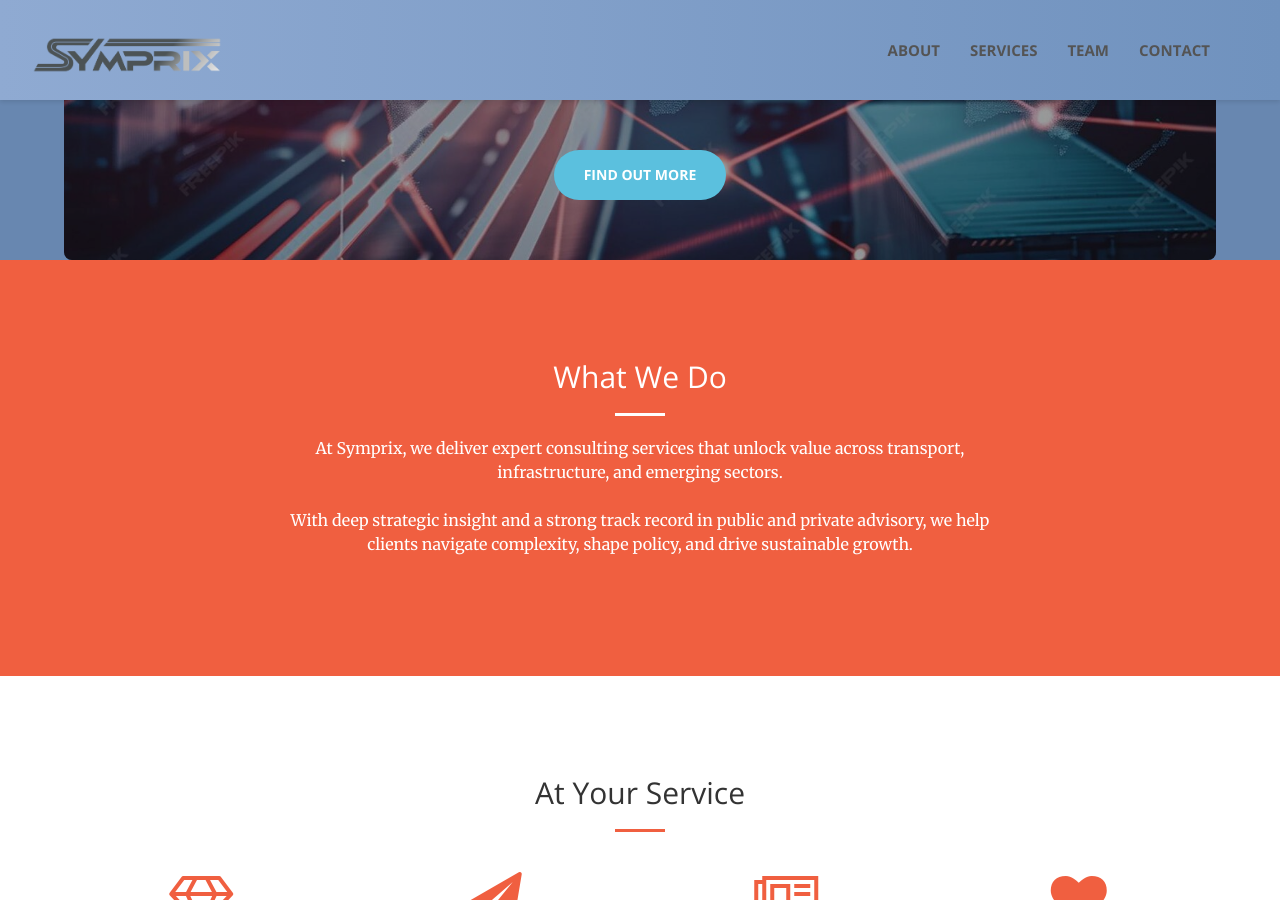
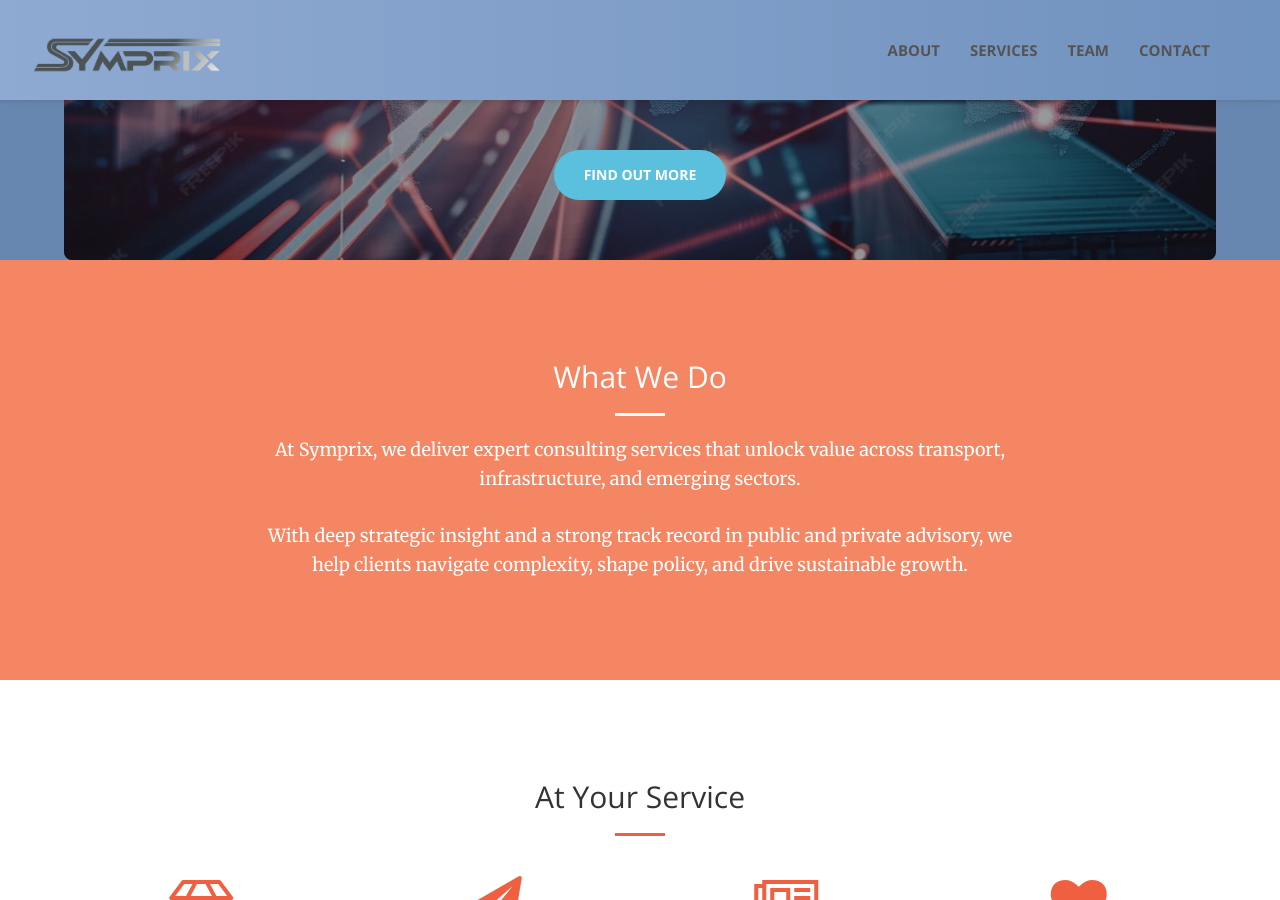
Before and after one commit to CD-Symprix/symprix, a Jekyll site: the page built from index.html, in a window 1280 px wide and 900 px high, scrolled down 460 px. Built offline with Jekyll 4.4.1, drawn with Linux system fonts in a browser that asks for light colours.

Commit message:
Update main.scss

```diff
--- a/css/main.scss
+++ b/css/main.scss
@@ -141,3 +141,15 @@ $theme-dark: #222;
 header {
   background: #6887B0 !important; /* wipes any background-image */
 }
+
+/* === What We Do Section === */
+#about.bg-primary {
+  background-color: #f58663;   // lighter orange
+}
+#about .cta-text {
+  font-size: 18px;     // bigger text than default
+  line-height: 1.6;    // improve readability
+  color: #fff;         // keep it white against orange background
+  max-width: 900px;
+  margin: 20px auto 0;
+}
```
